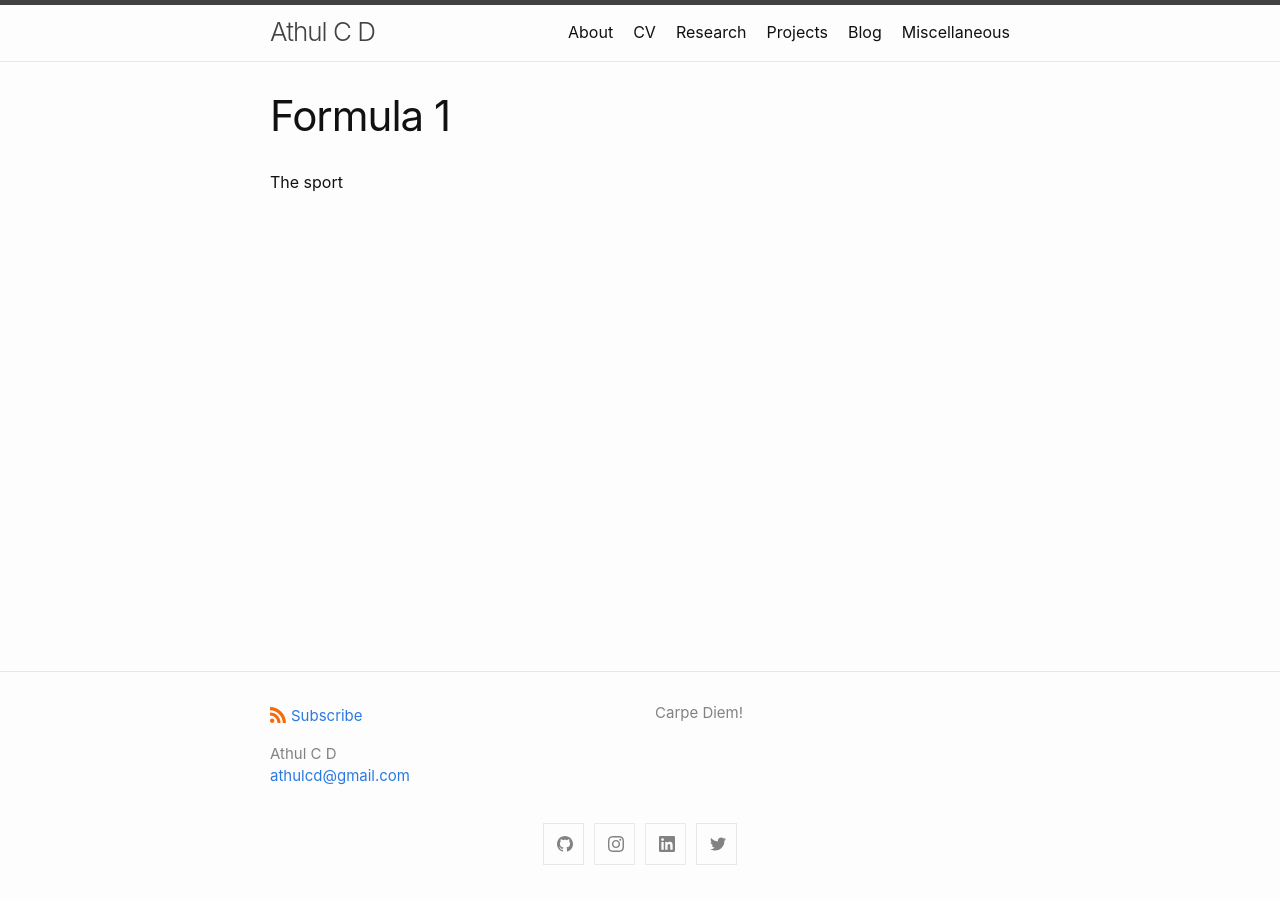
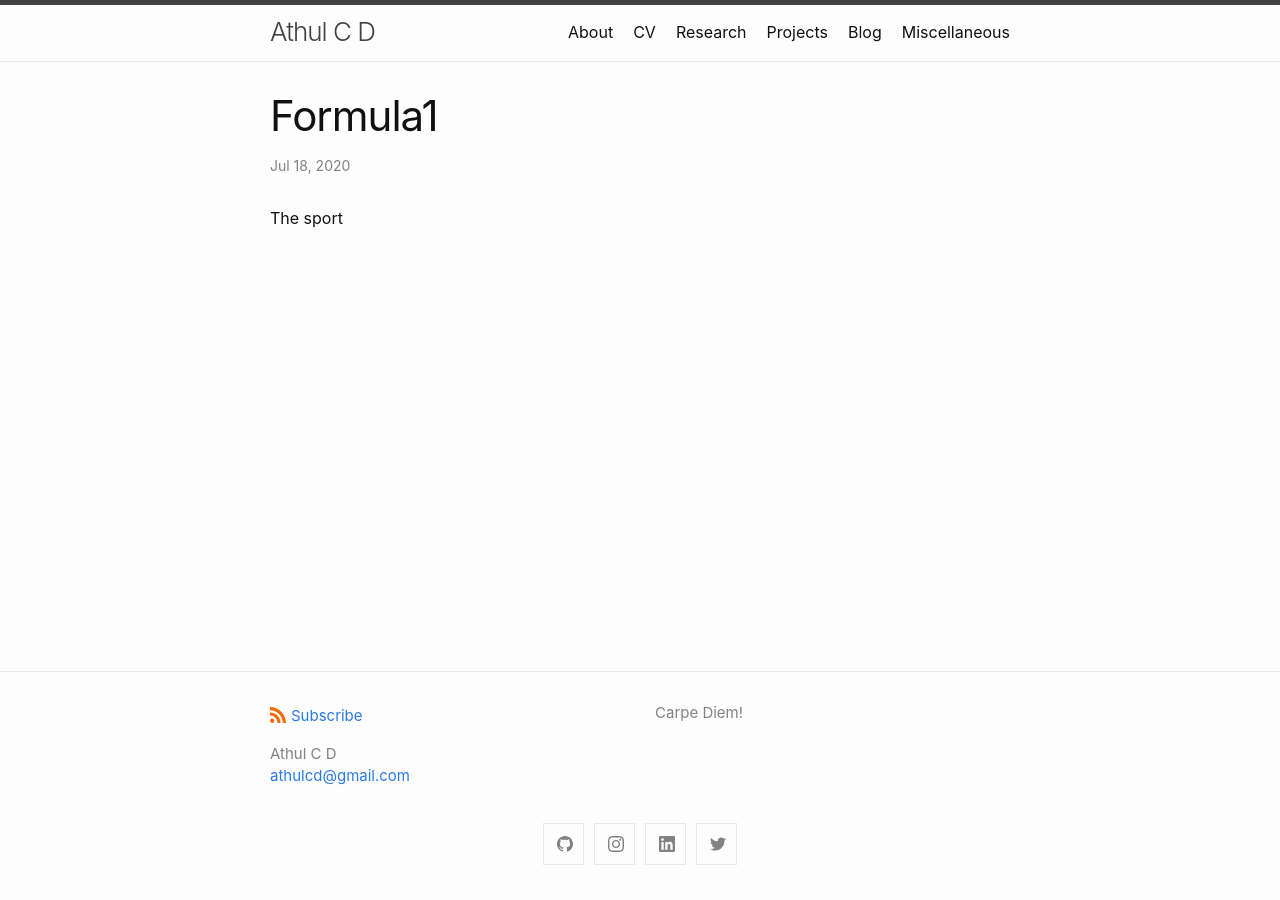
Before and after one commit to athulcd/athulcd.github.io, a Jekyll site: the page built from _posts/2020-07-18-formula1.md, in a window 1280 px wide. Built offline with Jekyll 4.4.1, drawn with Linux system fonts in a browser that asks for light colours; comment, search, counter and statistics services are not loaded.

Commit message:
Update 2020-07-18-formula1.md

```diff
--- a/_posts/2020-07-18-formula1.md
+++ b/_posts/2020-07-18-formula1.md
@@ -1,6 +1,5 @@
 ---
-layout: page
-title: Formula 1
+layout: post
 permalink: /blog/Formula1
 ---
 
```
